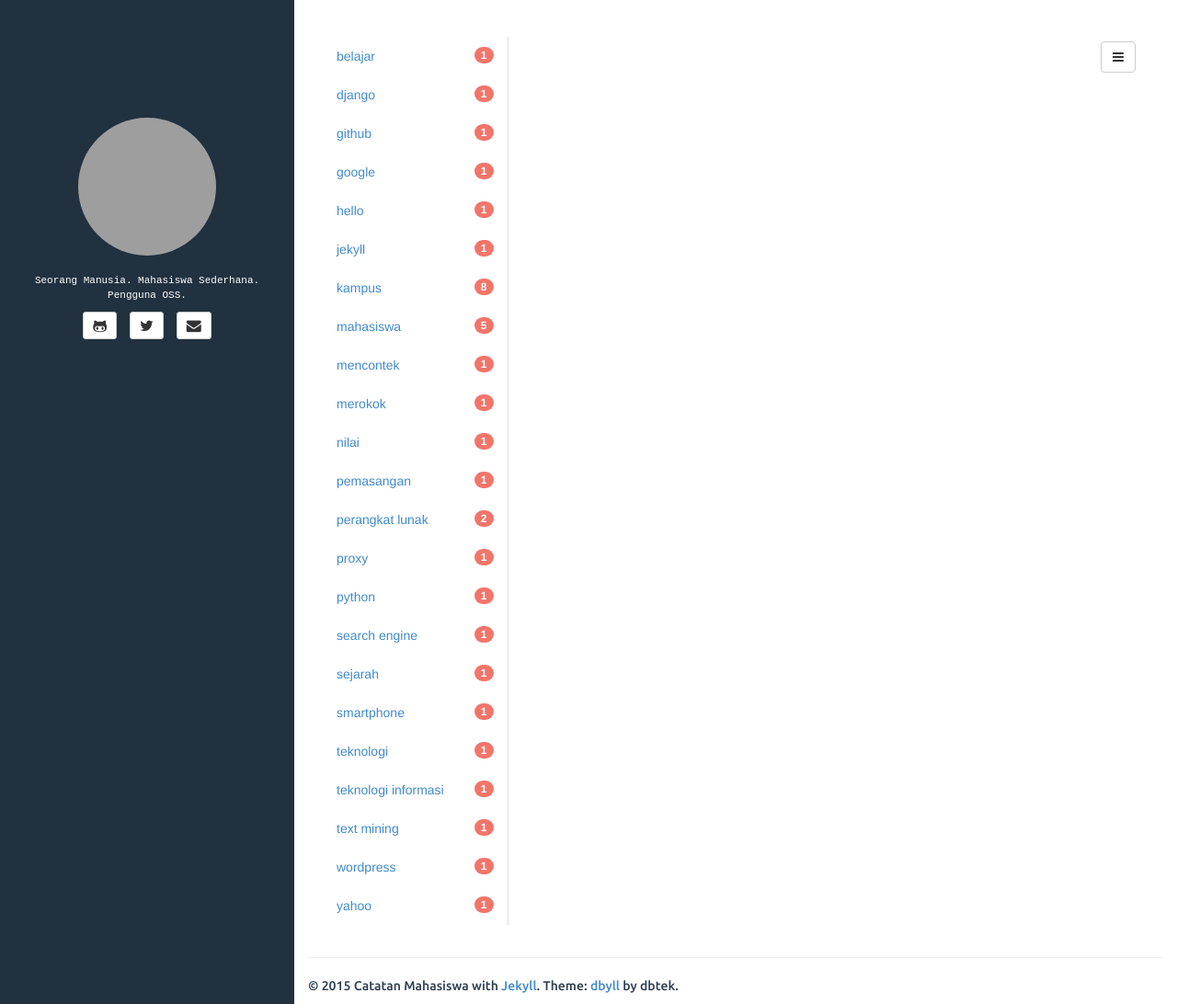
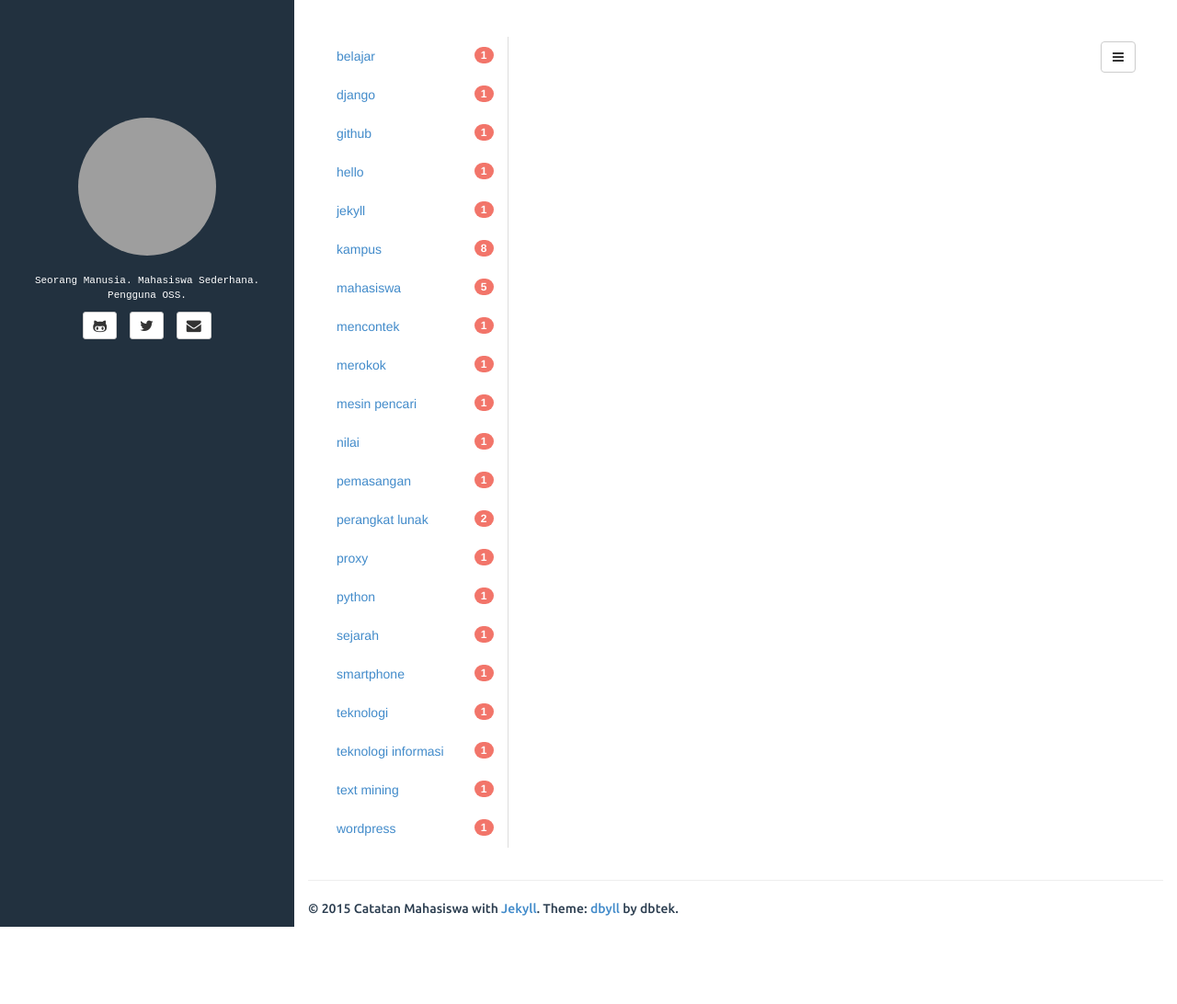
Before and after one commit to sofiangrh/sofiangrh.github.io, a Jekyll site: the page built from tags.html, in a window 1280 px wide and 1092 px high. Shown: the whole window at 92% size. Built offline with Jekyll 4.4.1, drawn with Linux system fonts in a browser that asks for light colours; grey boxes are pictures that could not be loaded.

Commit message:
Mengubah nama file dan isi post

```diff
--- a/_posts/2014-1-26-mesin-pencari-melemahkan-ingatan.md
+++ b/_posts/2014-01-26-mesin-pencari-melemahkan-ingatan.md
@@ -2,7 +2,7 @@
 layout: post
 title: Mesin Pencari Melemahkan Ingatan?
 categories: [uneg-uneg]
-tags: [search engine, yahoo, google]
+tags: [mesin pencari]
 fullview: true.
 ---
 
```
